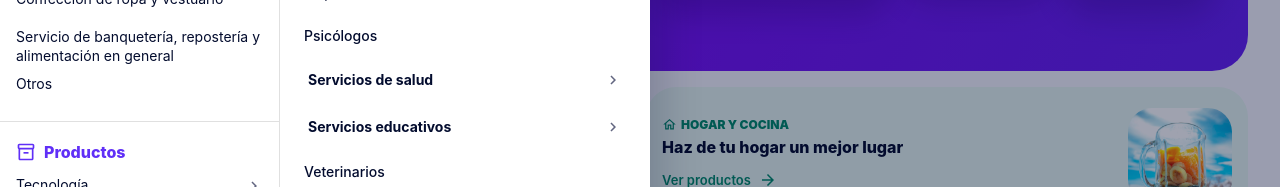
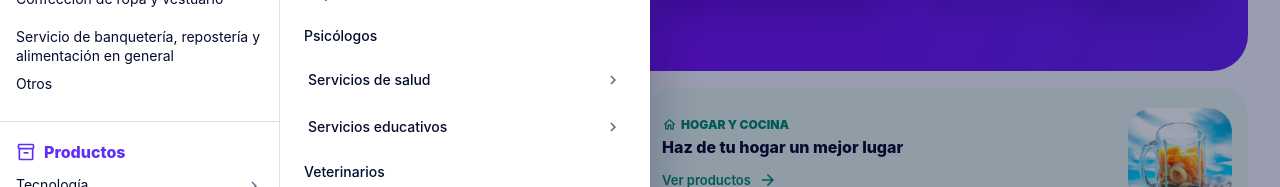
Before and after one commit to TheManuel5/TWM-Shopping, a React (Vite) app: page /inicio in a window 1280 px wide. Both pictures are taken after a click on the button "Categorías". Shown: the part 317-504 px from the top of the page. Built offline with nearby package versions, Linux system fonts and the light colour scheme.

Commit message:
style: normalizar texto de categorias anidadas

```diff
--- a/src/components/layout/CategoryMenu.jsx
+++ b/src/components/layout/CategoryMenu.jsx
@@ -285,7 +285,7 @@ export default function CategoryMenu() {
                         },
                       }}
                     >
-                      <Typography variant="body2" sx={{ flexGrow: 1, fontWeight: 700 }}>
+                      <Typography variant="body2" sx={{ flexGrow: 1, fontWeight: 500 }}>
                         {category.label}
                       </Typography>
                       <ChevronRight sx={{ ml: 1, fontSize: 18, color: 'text.secondary' }} />
```
